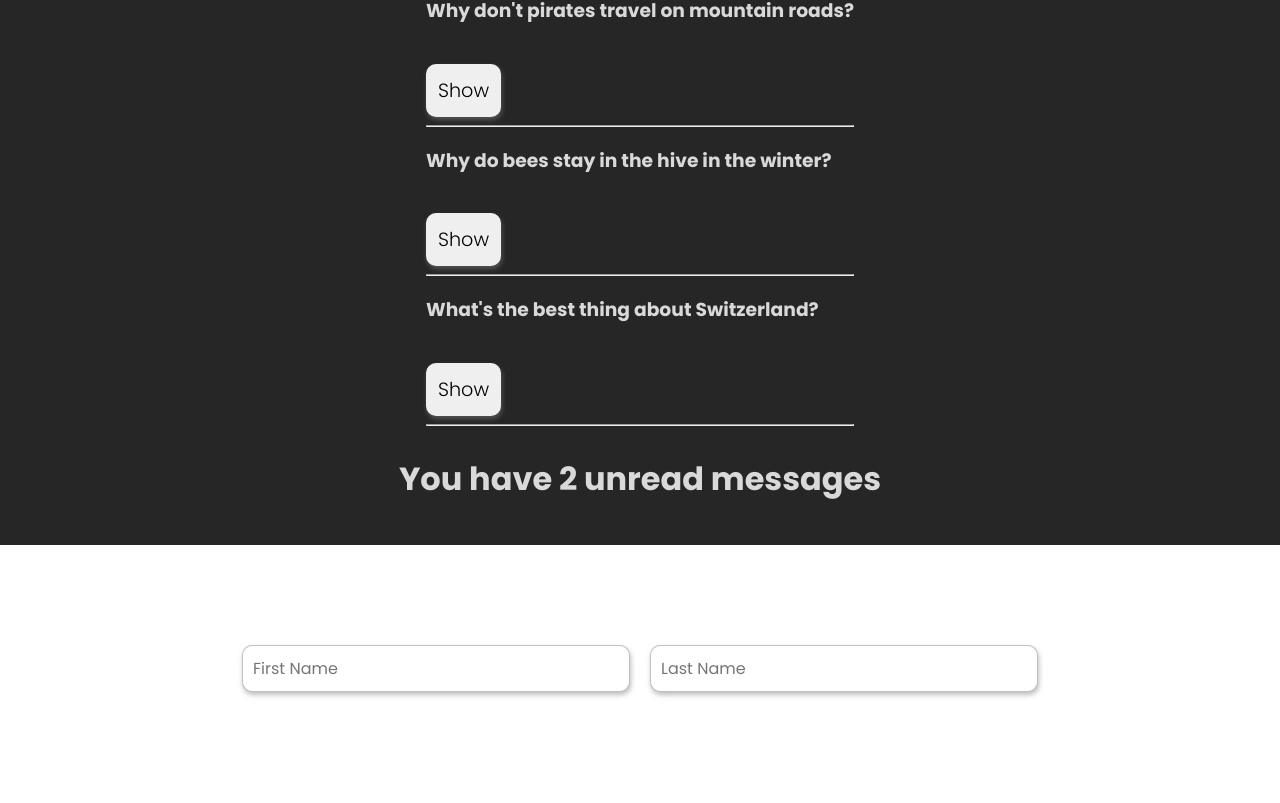
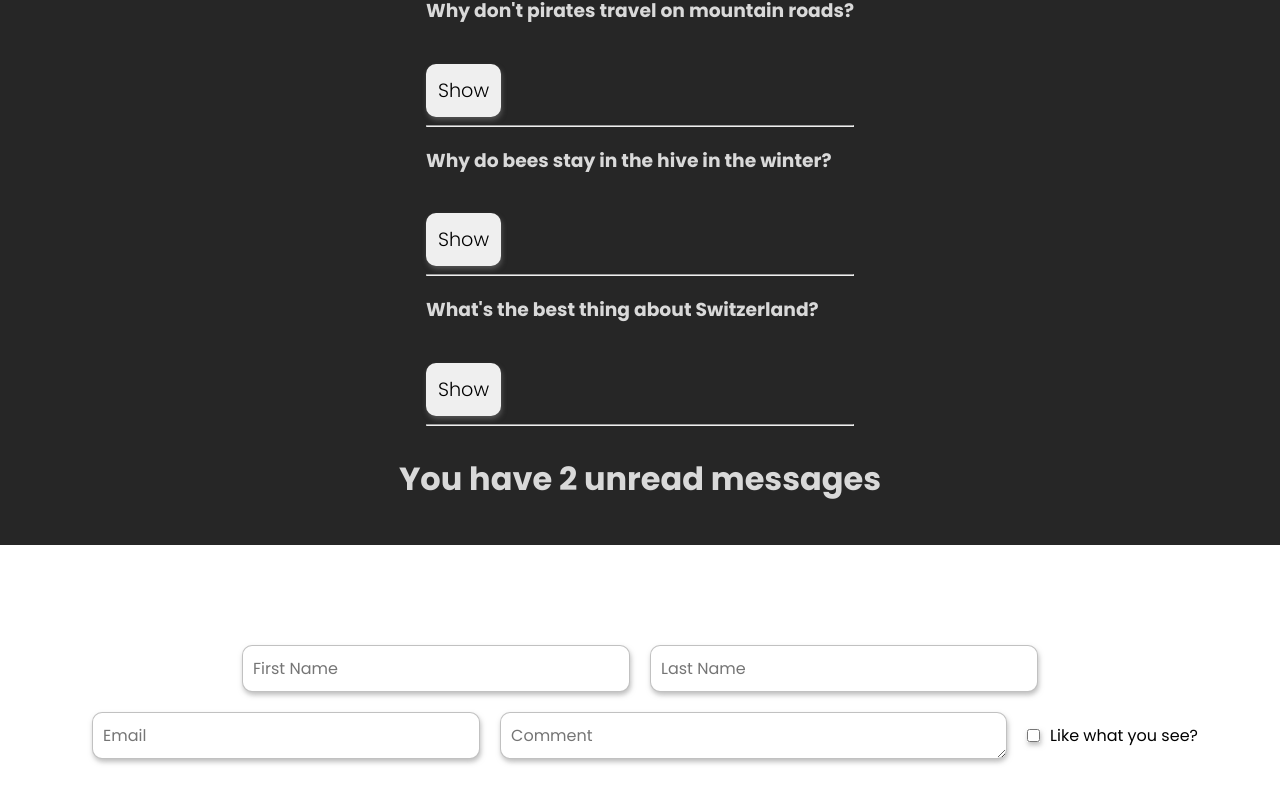
Before and after one commit to Buzz42er/reactWithFreeCodeCamp2, a React (Create React App) app: page / in a window 1280 px wide. Shown: the part 8303-9106 px from the top of the page. Before the commit the page ends 9065 px from the top, so only its background shows below. Built offline with nearby package versions, Linux system fonts and the light colour scheme.

Commit message:
Update PassInputValue.js

```diff
--- a/src/components/forms/PassInputValue.js
+++ b/src/components/forms/PassInputValue.js
@@ -38,13 +38,17 @@ const PassInputValue = () => {
   const [inputData, setInputData] = useState({
     firstName: "",
     lastName: "",
+    email: "",
+    comment: "",
+    likeWhatYouSee: false,
   });
 
   function handleChange(event) {
     setInputData((prevData) => {
+      const { name, value, checked, type } = event.target;
       return {
         ...prevData,
-        [event.target.name]: event.target.value,
+        [name]: type === "checkbox" ? checked : value,
       };
     });
   }
@@ -59,7 +63,8 @@ const PassInputValue = () => {
           type="text"
           placeholder="First Name"
           onChange={handleChange}
-          name="firstName"
+          name="firstName" //to connect to function handleChange
+          value={inputData.firstName} //to have only one state
         />
         <input
           className="inputForm"
@@ -67,7 +72,35 @@ const PassInputValue = () => {
           placeholder="Last Name"
           onChange={handleChange}
           name="lastName"
+          value={inputData.lastName}
         />
+        <input
+          className="inputForm"
+          type="text"
+          placeholder="Email"
+          onChange={handleChange}
+          name="email"
+          value={inputData.email}
+        />
+        {/* adding textarea */}
+        <textarea
+          name="comment"
+          className="inputForm"
+          cols="30"
+          rows="1"
+          placeholder="Comment"
+          onChange={handleChange}
+          value={inputData.comment}
+        />
+        <input
+          className="inputForm"
+          type="checkbox"
+          name="likeWhatYouSee"
+          id="like"
+          onChange={handleChange}
+          value={inputData.likeWhatYouSee}
+        />
+        <label htmlFor="like">Like what you see?</label>
       </form>
     </div>
   );
```
